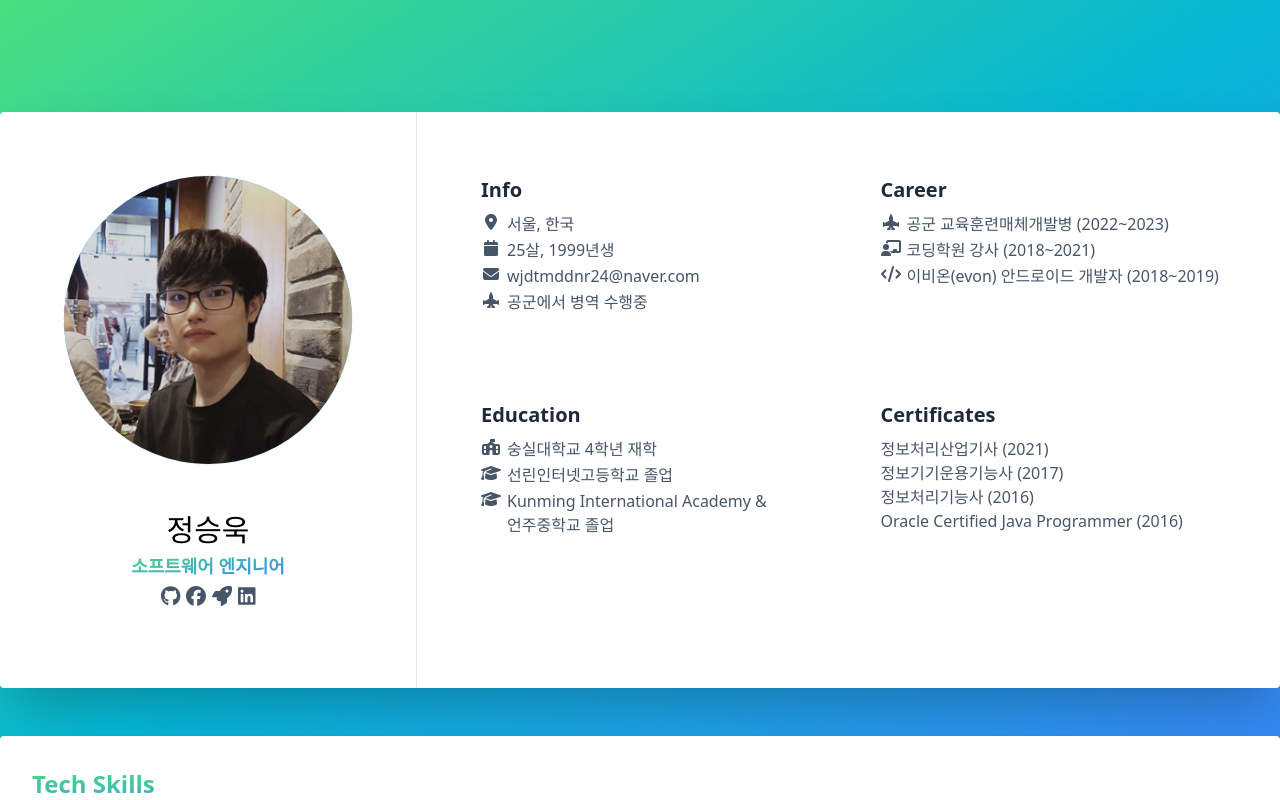
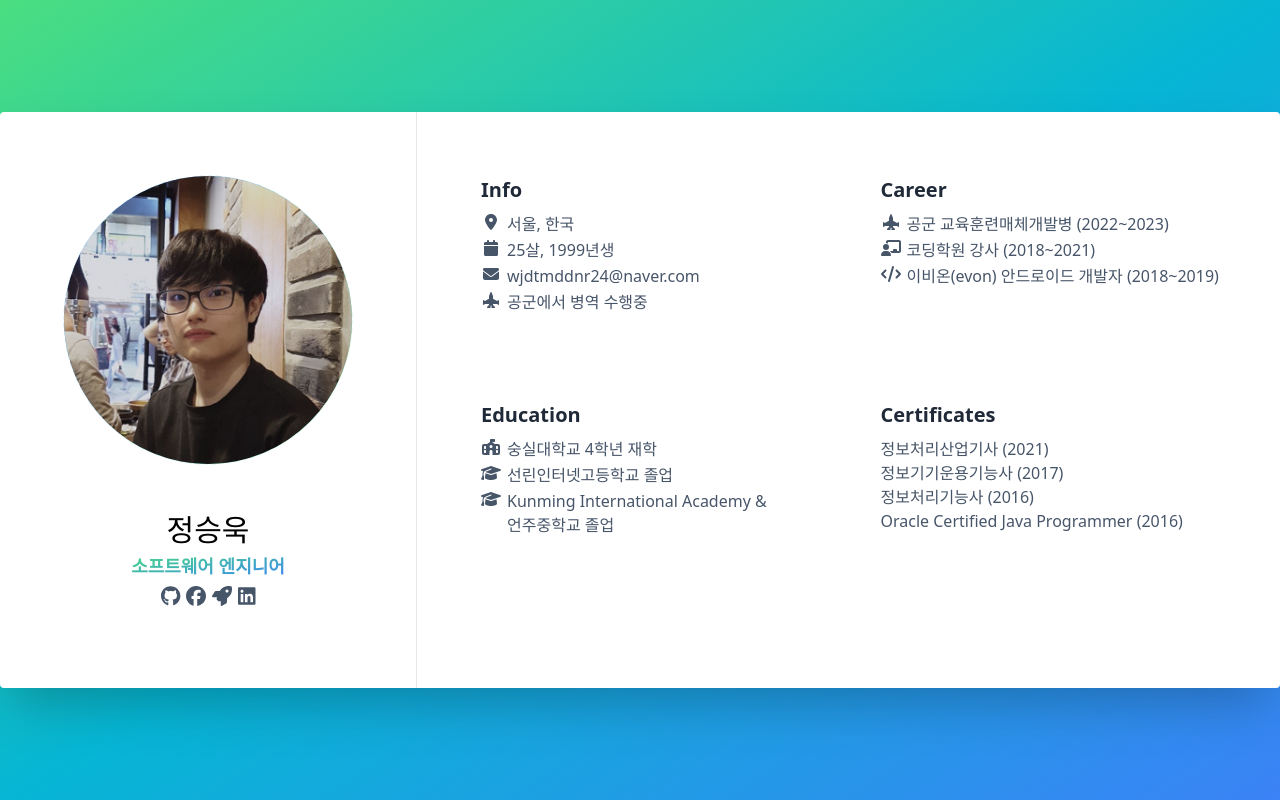
Before and after one commit to wjdtmddnr24/Curriculum-Vitae, a Next.js app: page / in a window 1280 px wide. Built offline with nearby package versions, Linux system fonts and the light colour scheme.

Commit message:
update: prevent shrinking on all cards

```diff
--- a/src/features/Awards.tsx
+++ b/src/features/Awards.tsx
@@ -1,6 +1,6 @@
 export function Awards() {
   return (
-    <div className="bg-white rounded shadow w-[80rem] min-h-[32rem] mx-auto my-8 p-8">
+    <div className="flex-none bg-white rounded shadow w-[80rem] min-h-[32rem] mx-auto my-8 p-8">
       <div className="text-2xl text-transparent bg-clip-text bg-gradient-to-br from-green-400 to-blue-500 font-bold mb-4">
         Awards
       </div>
--- a/src/features/Projects.tsx
+++ b/src/features/Projects.tsx
@@ -1,6 +1,6 @@
 export function Projects() {
   return (
-    <div className="bg-white rounded shadow w-[80rem] min-h-[32rem] mx-auto my-8 p-8">
+    <div className="flex-none bg-white rounded shadow w-[80rem] min-h-[32rem] mx-auto my-8 p-8">
       <div className="text-2xl text-transparent bg-clip-text bg-gradient-to-br from-green-400 to-blue-500 font-bold mb-4">
         Projects
       </div>
--- a/src/features/TechSkills.tsx
+++ b/src/features/TechSkills.tsx
@@ -1,6 +1,6 @@
 export function TechSkills() {
   return (
-    <div className="bg-white rounded shadow w-[80rem] min-h-[32rem] mx-auto my-8 relative -top-24 -mb-[4rem] p-8">
+    <div className="flex-none bg-white rounded shadow w-[80rem] min-h-[32rem] mx-auto my-8 p-8">
       <div className="text-2xl text-transparent bg-clip-text bg-gradient-to-br from-green-400 to-blue-500 font-bold mb-4">
         Tech Skills
       </div>
--- a/src/features/profile/Profile.tsx
+++ b/src/features/profile/Profile.tsx
@@ -13,7 +13,7 @@ import { ProfileHeader } from "./ProfileHeader";
 
 export function Profile() {
   return (
-    <div className="mx-auto flex justify-center items-center min-h-screen">
+    <div className="flex-none mx-auto flex justify-center items-center h-screen">
       <div className="bg-white w-[80rem] h-[36rem] grid grid-cols-[auto_1fr] rounded shadow-2xl divide-x">
         <ProfileHeader />
         <div className="grid grid-cols-2 p-16 pr-0 text-slate-600">
```
